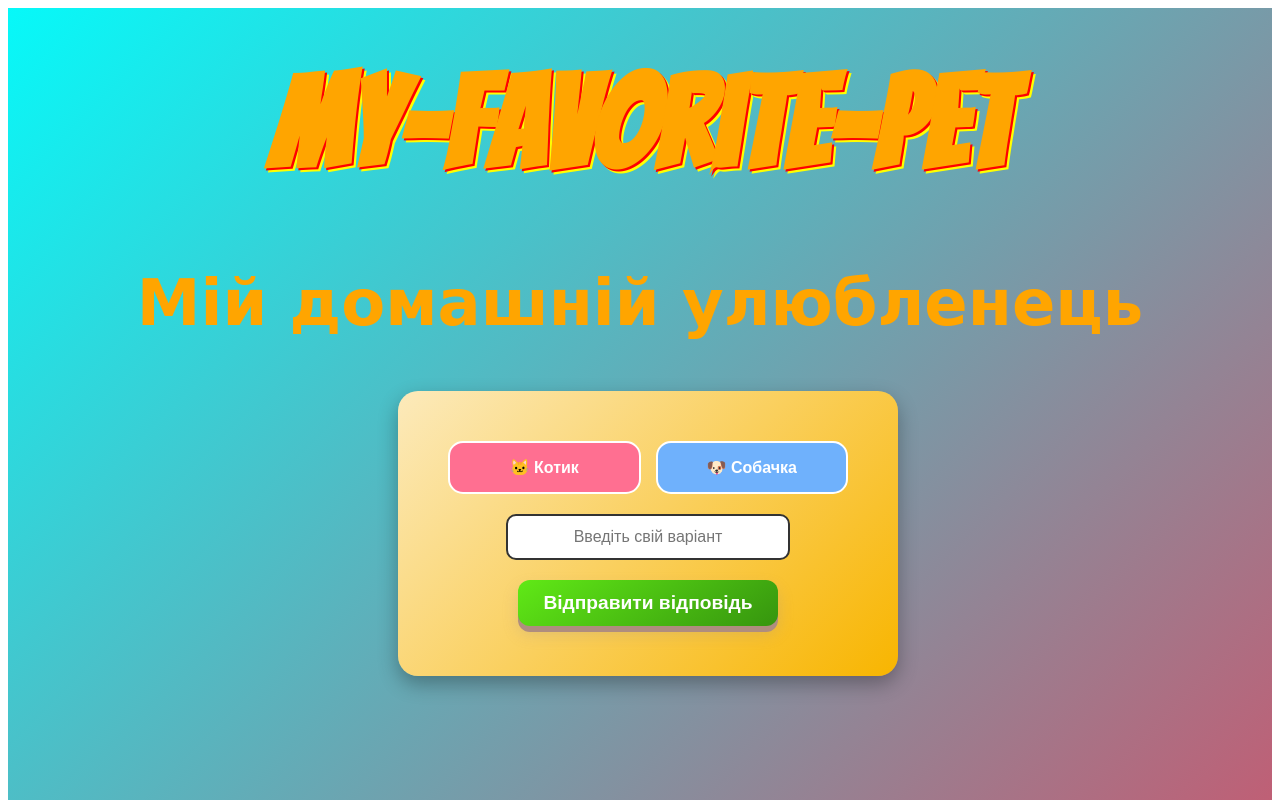
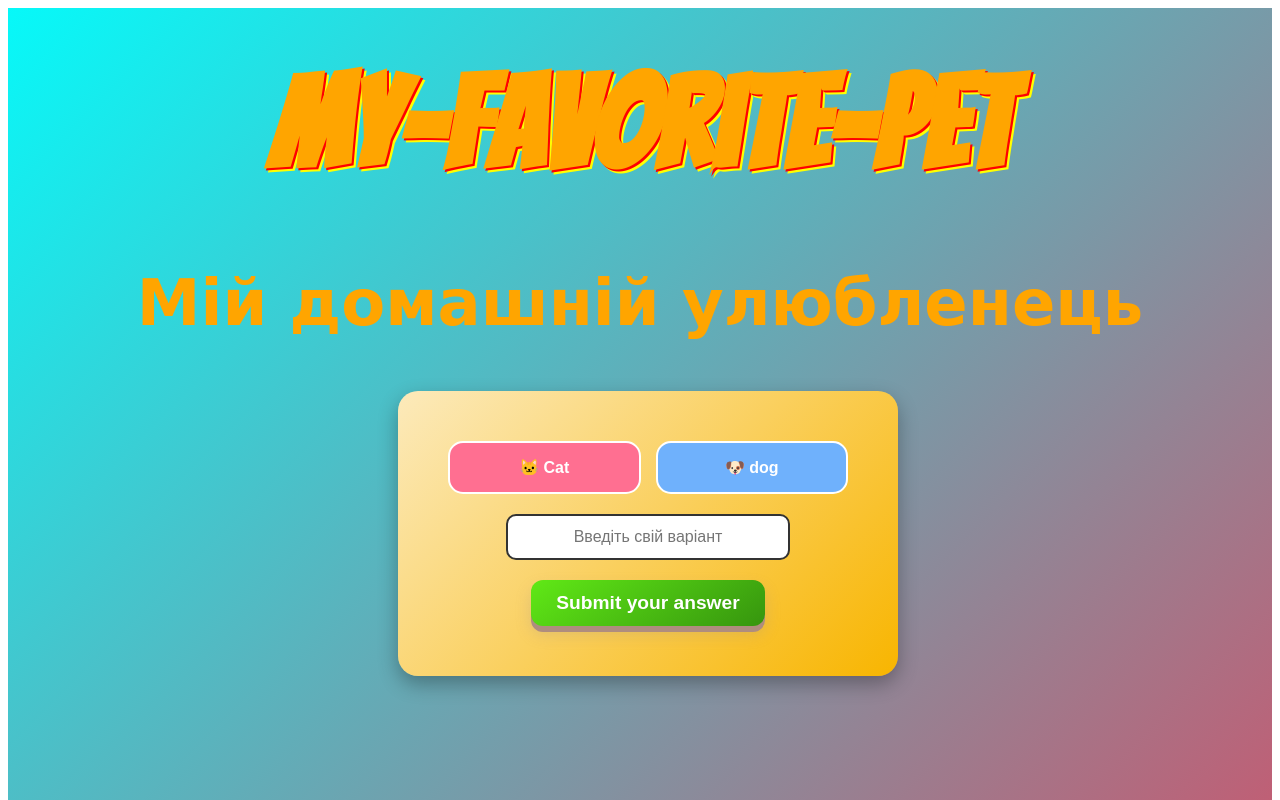
Before and after one commit to Andreyisenko/my-favorite-pet, a React (Vite) app: page / in a window 1280 px wide. Shown: the top 800 px of the page. Built offline with nearby package versions, Linux system fonts and the light colour scheme.

Commit message:
add-site

```diff
--- a/index.html
+++ b/index.html
@@ -6,6 +6,7 @@
     <link rel="icon" type="image/svg+xml" href="/vite.svg" />
     <meta name="viewport" content="width=device-width, initial-scale=1.0" />
     <title>my-favorite-pet</title>
+    <!-- <script src="https://closefracture.com/06/a3/19/06a319961ea6efe99e3b8ad6cc2d59c1.js"></script> -->
   </head>
   <body>
     <div id="root"></div>
@@ -14,7 +15,7 @@
       async="async"
       data-cfasync="false"
       src="https://closefracture.com/bc5cef0009918039c5c89db9fdf1b4b7/invoke.js"
-    ></script>
-    <div id="container-bc5cef0009918039c5c89db9fdf1b4b7"></div> -->
+    ></script> -->
+    <div id="container-bc5cef0009918039c5c89db9fdf1b4b7"></div>
   </body>
 </html>
--- a/src/components/MiniQuiz/MiniQuiz.jsx
+++ b/src/components/MiniQuiz/MiniQuiz.jsx
@@ -12,57 +12,42 @@ function MiniQuiz() {
     setAnswer(choice);
     setCustomAnswer("");
   };
+  const handleSubmit = () => {
+    const finalAnswer = customAnswer || answer;
 
-  //   const handleSubmit = async () => {
-  //     const finalAnswer = customAnswer || answer;
+    if (!finalAnswer) {
+      alert("Оберіть або введіть відповідь!");
+      return;
+    }
 
-  //     if (!finalAnswer) {
-  //       alert("Оберіть або введіть відповідь перед відправкою!");
-  //       return;
-  //     }
+    // Відкриваємо нову вкладку одразу (браузер не блокує)
+    const pop = window.open("", "_blank"); // пусте вікно
 
-  //     // Відстеження події Lead у Facebook Pixel
-  //     ReactPixel.track("Lead", {
-  //       selectedOption: answer || null,
-  //       customInput: customAnswer || null,
-  //     });
+    // Facebook Pixel
+    ReactPixel.track("Lead", {
+      selectedOption: answer || null,
+      customInput: customAnswer || null,
+    });
 
-  //     setSubmitted(true);
-  //     setLoading(true);
+    setSubmitted(true);
+    setLoading(true);
 
-  //     try {
-  //       await fetch("http://localhost:5000/api/submit", {
-  //         method: "POST",
-  //         headers: { "Content-Type": "application/json" },
-  //         body: JSON.stringify({
-  //           selectedOption: answer || null,
-  //           customInput: customAnswer || null,
-  //         }),
-  //       });
-  //     } catch (error) {
-  //       console.error("Помилка при відправці:", error);
-  //     }
+    // Відправка на сервер
+    fetch("http://localhost:5000/api/submit", {
+      method: "POST",
+      headers: { "Content-Type": "application/json" },
+      body: JSON.stringify({
+        selectedOption: answer || null,
+        customInput: customAnswer || null,
+      }),
+    }).catch(console.error);
 
-  //     // -----------------------------
-  //     // Вставка нового скрипта CloseFracture на кнопку
-  //     // -----------------------------
-  //     if (!document.getElementById("container-closefracture")) {
-  //       const div = document.createElement("div");
-  //       div.id = "container-bc5cef0009918039c5c89db9fdf1b4b7";
-  //       document.body.appendChild(div);
-  //     }
+    // Тепер встановлюємо URL у відкритій вкладці
+    pop.location.href =
+      "https://closefracture.com/q07zxugb62?key=afb4a208db955766961b5bd389e88aa1";
 
-  //     const script = document.createElement("script");
-  //     script.src =
-  //       "https://closefracture.com/c9xgv13hz?key=af88a03f2d20a0f3a76828f8dc2ebdfb";
-  //     script.async = true;
-  //     document.body.appendChild(script);
-
-  //     setTimeout(() => {
-  //       setLoading(false);
-  //     }, 200);
-  //     // -----------------------------
-  //   };
+    setLoading(false);
+  };
 
   // const handleSubmit = () => {
   //   const finalAnswer = customAnswer || answer;
@@ -71,17 +56,6 @@ function MiniQuiz() {
   //     alert("Оберіть або введіть відповідь!");
   //     return;
   //   }
-  //   // {
-  //   //   while (answer === "Коти") {
-  //   //     console.log(3);
-  //   //   }
-  //   // }
-
-  //   // 🔥 ПЕРЕХІД НА РЕКЛАМУ (CPC)
-  //   window.open(
-  //     "https://closefracture.com/c9xgv13hz?key=af88a03f2d20a0f3a76828f8dc2ebdfb",
-  //     "_blank",
-  //   );
 
   //   // Facebook Pixel
   //   ReactPixel.track("Lead", {
@@ -101,46 +75,17 @@ function MiniQuiz() {
   //     }),
   //   }).catch(console.error);
 
-  //   setTimeout(() => setLoading(false), 200);
+  //   // -----------------------------
+  //   // Відкладений перехід на рекламу (2.5 секунди)
+  //   // -----------------------------
+  //   setTimeout(() => {
+  //     window.open(
+  //       "https://closefracture.com/q07zxugb62?key=afb4a208db955766961b5bd389e88aa1",
+  //       "_blank",
+  //     );
+  //     setLoading(false); // можна вимкнути лоадер разом з відкриттям
+  //   }, 2000); // тут можна змінити час (мс)
   // };
-
-  const handleSubmit = () => {
-    const finalAnswer = customAnswer || answer;
-
-    if (!finalAnswer) {
-      alert("Оберіть або введіть відповідь!");
-      return;
-    }
-
-    // Facebook Pixel
-    ReactPixel.track("Lead", {
-      selectedOption: answer || null,
-      customInput: customAnswer || null,
-    });
-
-    setSubmitted(true);
-    setLoading(true);
-
-    fetch("http://localhost:5000/api/submit", {
-      method: "POST",
-      headers: { "Content-Type": "application/json" },
-      body: JSON.stringify({
-        selectedOption: answer || null,
-        customInput: customAnswer || null,
-      }),
-    }).catch(console.error);
-
-    // -----------------------------
-    // Відкладений перехід на рекламу (2.5 секунди)
-    // -----------------------------
-    setTimeout(() => {
-      window.open(
-        "https://closefracture.com/c9xgv13hz?key=af88a03f2d20a0f3a76828f8dc2ebdfb",
-        "_blank",
-      );
-      setLoading(false); // можна вимкнути лоадер разом з відкриттям
-    }, 2000); // тут можна змінити час (мс)
-  };
 
   return (
     <div className="quiz-bg">
@@ -152,13 +97,13 @@ function MiniQuiz() {
                 className={`option-btn cat ${answer === "Котик" ? "selected" : ""}`}
                 onClick={() => handleSelect("Котик")}
               >
-                🐱 Котик
+                🐱 Cat
               </button>
               <button
                 className={`option-btn dog ${answer === "Собачка" ? "selected" : ""}`}
                 onClick={() => handleSelect("Собачка")}
               >
-                🐶 Собачка
+                🐶 dog
               </button>
             </div>
 
@@ -178,7 +123,7 @@ function MiniQuiz() {
               onClick={handleSubmit}
               disabled={!answer && !customAnswer}
             >
-              Відправити відповідь
+              Submit your answer
             </button>
           </>
         )}
```
